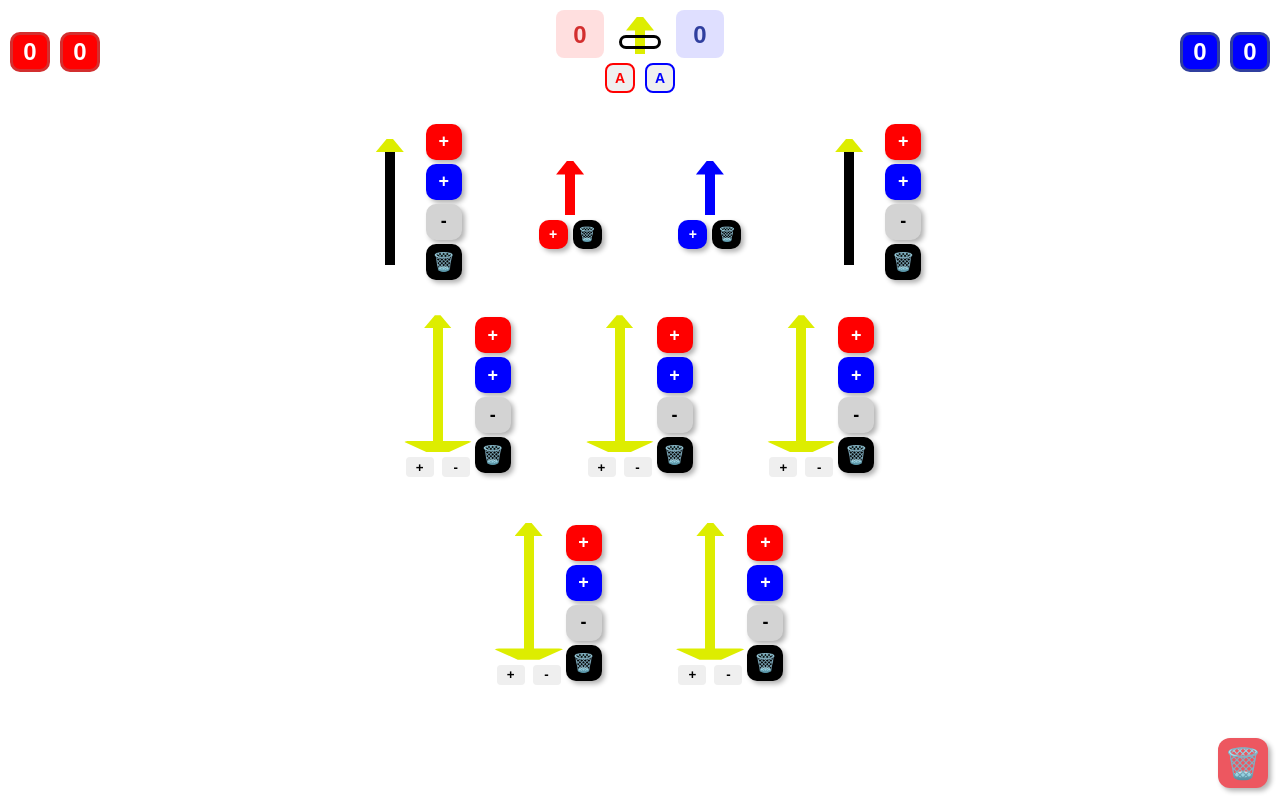
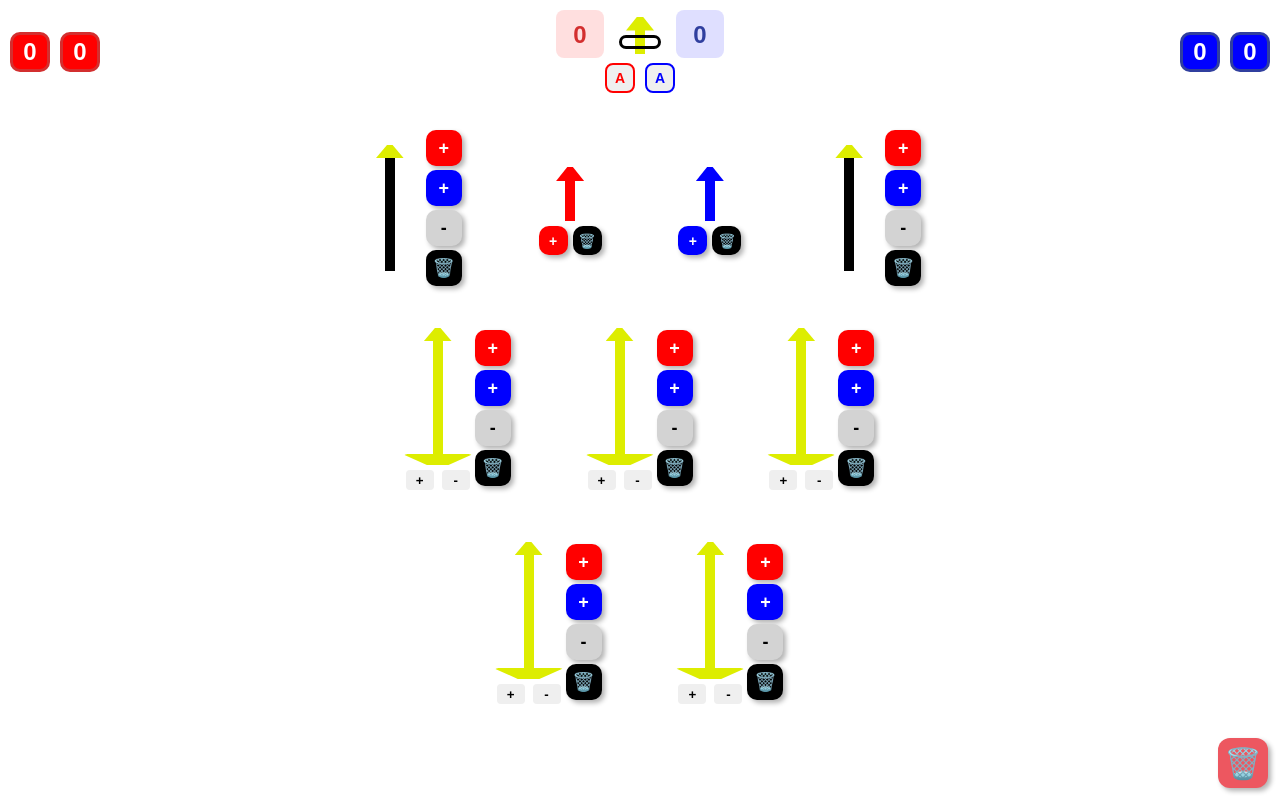
Before and after one commit to not-Cyb3r/vexScoreCalc, a website: page index.html in a window 1280 px wide. Drawn offline with Linux system fonts and the light colour scheme.

Commit message:
changed row spacing

```diff
--- a/styles.css
+++ b/styles.css
@@ -30,10 +30,10 @@ body {
   gap: 4px; /* Minimum spacing between rows */
 }
 
-/* Scale row gaps when screen is wide enough */
-@media (min-width: 450px) {
+/* Scale row gaps when screen is tall enough */
+@media (min-height: 600px) {
   body {
-    gap: clamp(4px, 2vw, 10vw); /* Scales up to 10vw */
+    gap: clamp(0px, 4vh, 6vh); /* Scales up to 10vh with height */
   }
 }
 
```
